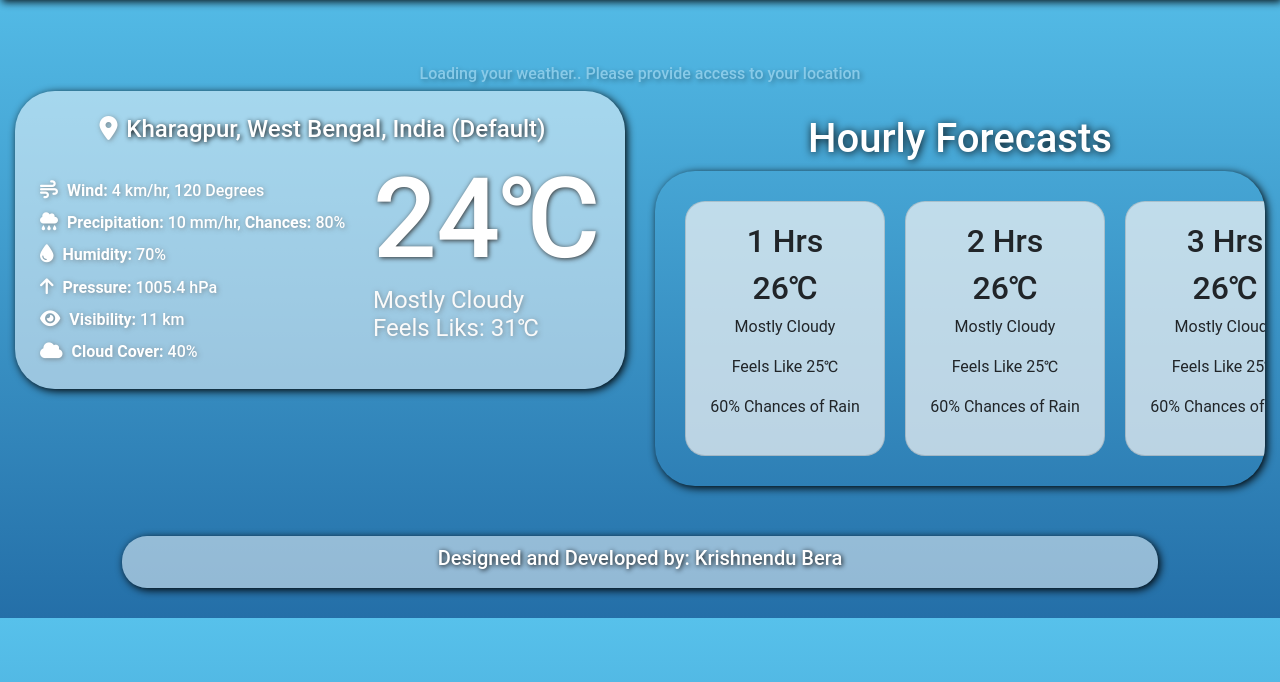
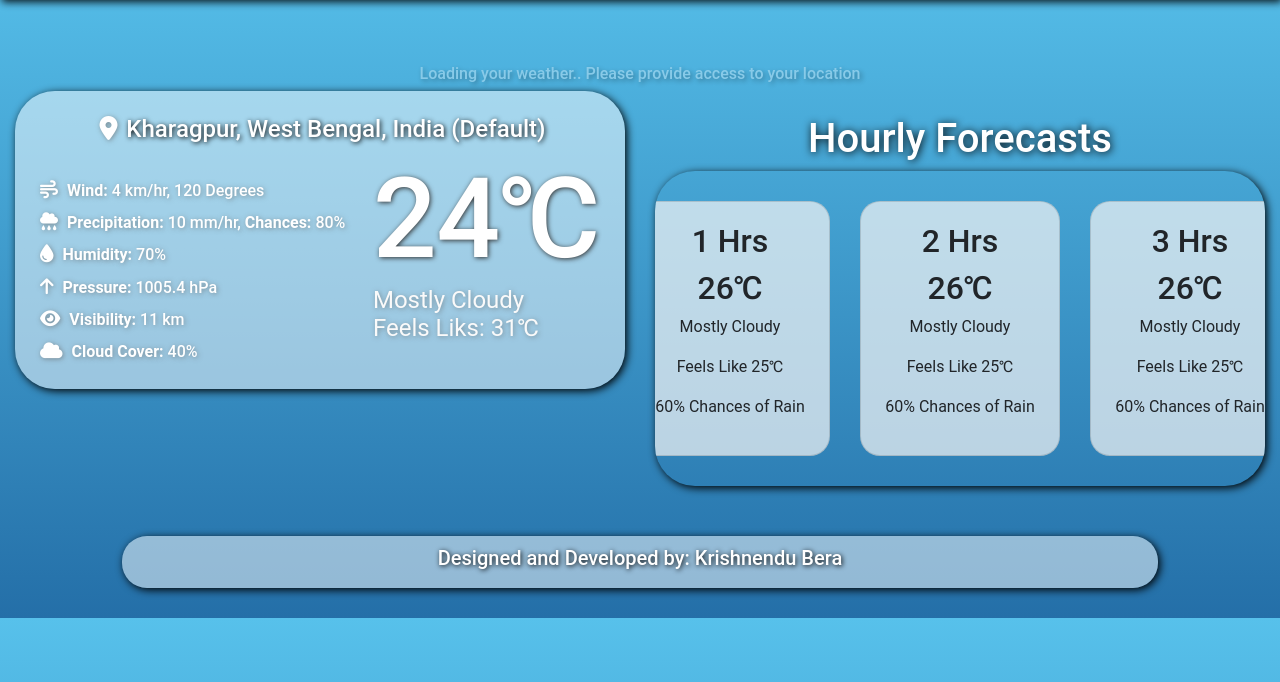
Before and after one commit to berakrishnendu36/weather-app, a Node server app: page / in a window 1280 px wide. Shown: the part 56-738 px from the top of the page. Run offline with Node 20, Linux system fonts and the light colour scheme; some libraries are stand-ins or nearby versions.

Commit message:
added scroll snap property to hour data

```diff
--- a/public/css/style.css
+++ b/public/css/style.css
@@ -665,7 +665,22 @@ body{
 
 
 
-
+.align-center .element {
+  scroll-snap-align: center;
+}
+.align-center{
+  -webkit-overflow-scrolling: touch;
+  scroll-snap-type: both mandatory;
+  scroll-snap-points-x: repeat(200px);
+}
+.element{
+  scroll-snap-stop: normal;
+}
+.align-center .wrapper {
+  display: grid;
+  grid-template-columns: 200px auto;
+  grid-gap: 10px;
+}
 .card-body {
     height: auto;
     min-width: 200px;
@@ -681,6 +696,9 @@ body{
     border-radius: 40px;
     margin-bottom: 20px;
 }
+
+
+
 .card-body:hover{
     box-shadow: 2px 2px 8px rgb(0, 0, 0);
     transform: translateY(-10px);
--- a/templates/views/index.hbs
+++ b/templates/views/index.hbs
@@ -76,9 +76,9 @@
                 <center>
                     <h1 style="color: white; text-shadow: 1px 1px 8px rgb(0, 0, 0);">Hourly Forecasts</h1>
                 </center>
-                <div class="container">
-                    <div class="d-flex flex-row flex-nowrap">
-                        <div class="card card-body">
+                <div class="container align-center">
+                    <div class="d-flex flex-row flex-nowrap wrapper">
+                        <div class="card card-body element">
                             <center>
                                 <h2 class="thrs">1 Hrs</h2>
                                 <h2><span class="htmp">26</span>&#8451</h2>
@@ -88,7 +88,7 @@
                                 <p><span class="hpc">60</span>% Chances of Rain</p>
                             </center>
                         </div>
-                        <div class="card card-body">
+                        <div class="card card-body element">
                             <center>
                                 <h2 class="thrs">2 Hrs</h2>
                                 <h2><span class="htmp">26</span>&#8451</h2>
@@ -98,7 +98,7 @@
                                 <p><span class="hpc">60</span>% Chances of Rain</p>
                             </center>
                         </div>
-                        <div class="card card-body">
+                        <div class="card card-body element">
                             <center>
                                 <h2 class="thrs">3 Hrs</h2>
                                 <h2><span class="htmp">26</span>&#8451</h2>
@@ -108,7 +108,7 @@
                                 <p><span class="hpc">60</span>% Chances of Rain</p>
                             </center>
                         </div>
-                        <div class="card card-body">
+                        <div class="card card-body element">
                             <center>
                                 <h2 class="thrs">4 Hrs</h2>
                                 <h2><span class="htmp">26</span>&#8451</h2>
@@ -118,7 +118,7 @@
                                 <p><span class="hpc">60</span>% Chances of Rain</p>
                             </center>
                         </div>
-                        <div class="card card-body">
+                        <div class="card card-body element">
                             <center>
                                 <h2 class="thrs">5 Hrs</h2>
                                 <h2><span class="htmp">26</span>&#8451</h2>
@@ -128,7 +128,7 @@
                                 <p><span class="hpc">60</span>% Chances of Rain</p>
                             </center>
                         </div>
-                        <div class="card card-body">
+                        <div class="card card-body element">
                             <center>
                                 <h2 class="thrs">6 Hrs</h2>
                                 <h2><span class="htmp">26</span>&#8451</h2>
```
